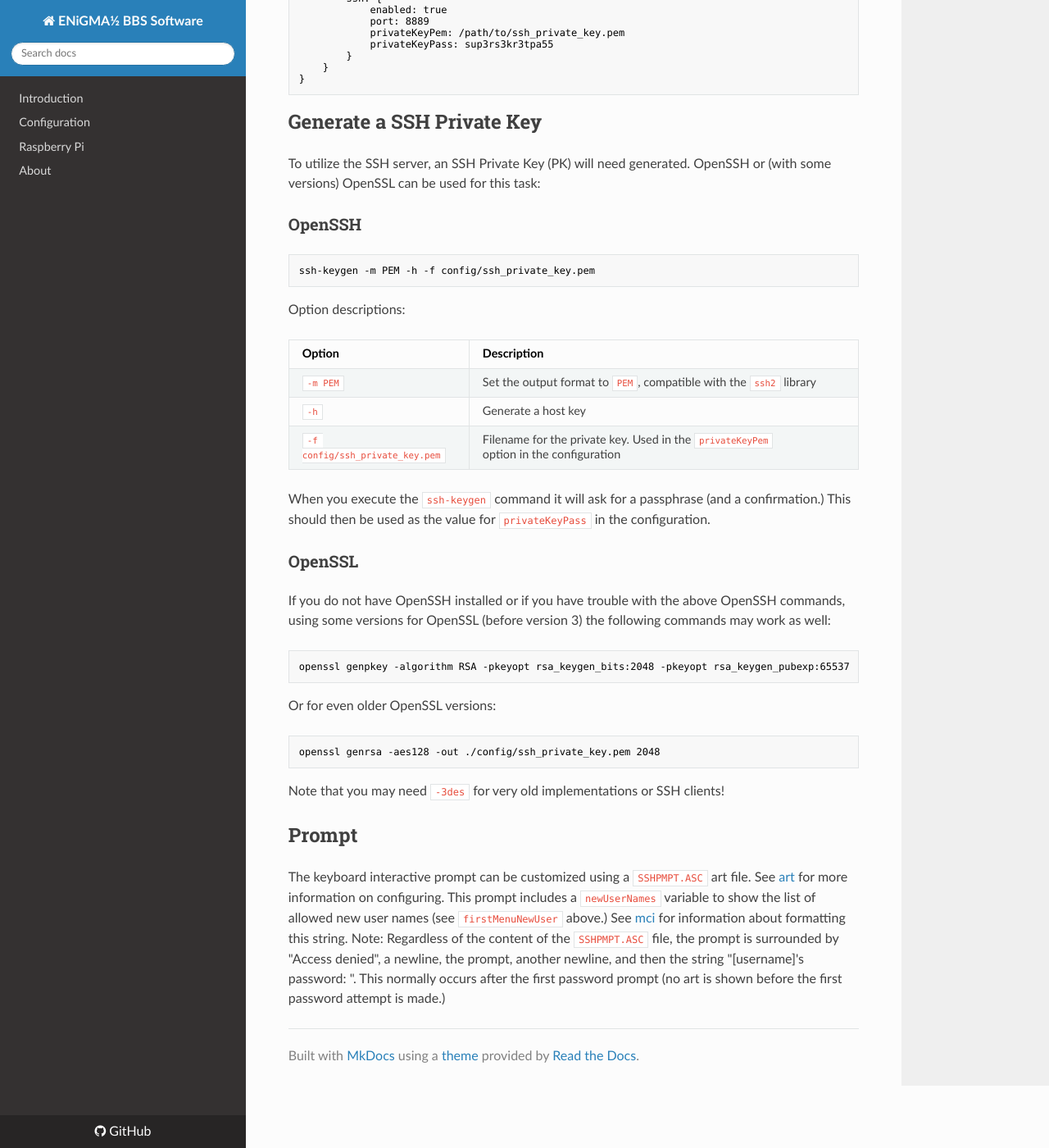
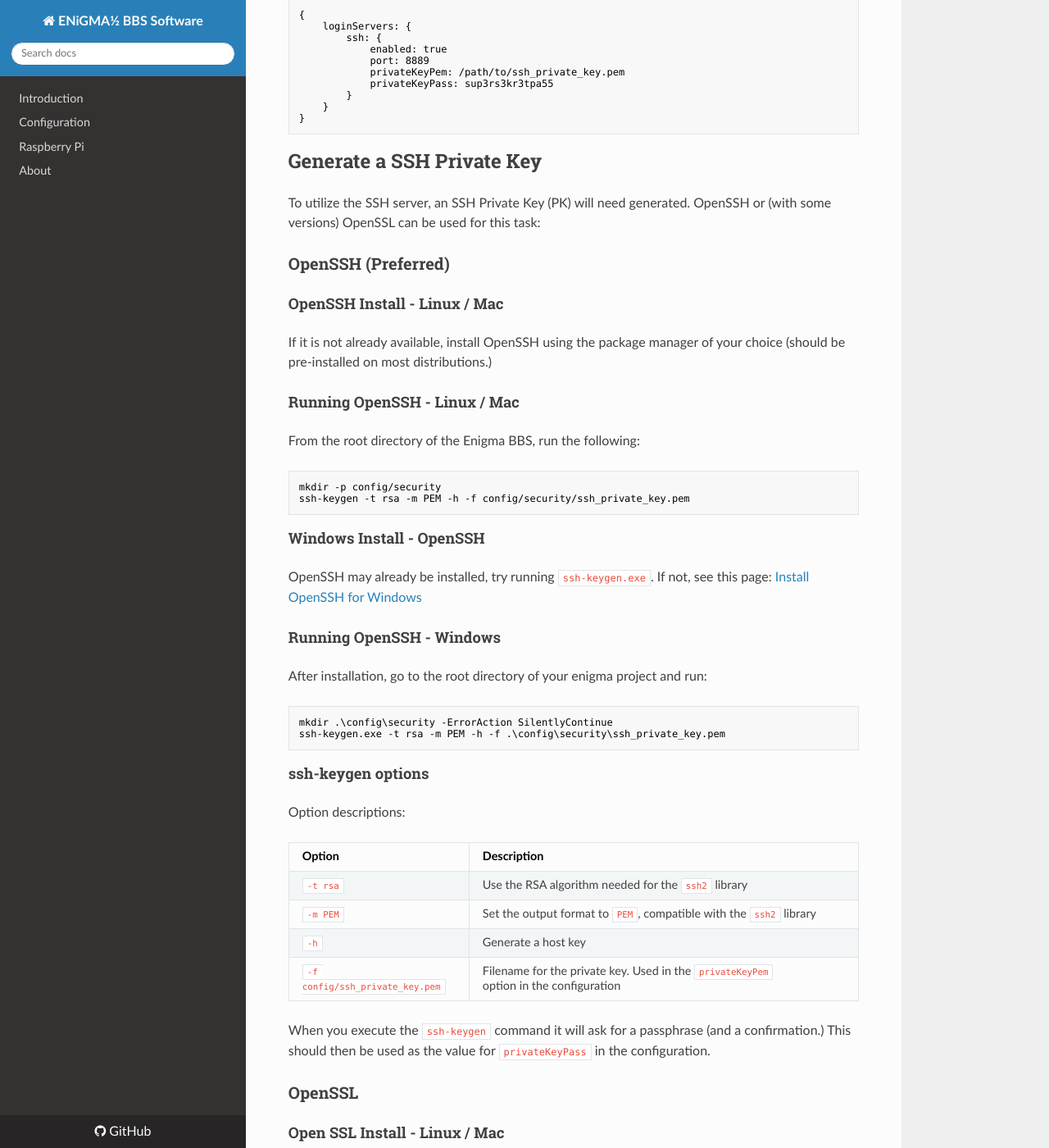
Before and after one commit to NuSkooler/enigma-bbs, an MkDocs documentation site: the page built from docs/_docs/servers/loginservers/ssh.md, in a window 1280 px wide and 1400 px high, scrolled down 856 px. Shown: the whole window at 82% size. Built offline with MkDocs 1.6.1, drawn with Linux system fonts in a browser that asks for light colours; nearby versions of some CDN libraries; old or Windows-style settings are respelled for this version of MkDocs; some of the changed text lies outside the part shown.

Commit message:
Updated the SSH version, config, and documentation

````diff
--- a/docs/_config.yml
+++ b/docs/_config.yml
@@ -131,3 +131,4 @@ collections:
       - admin/oputil.md
       - admin/updating.md
       - troubleshooting/monitoring-logs.md
+      - troubleshooting/ssh-troubleshooting.md
--- a/docs/_docs/servers/loginservers/ssh.md
+++ b/docs/_docs/servers/loginservers/ssh.md
@@ -3,9 +3,13 @@ layout: page
 title: SSH Server
 ---
 ## SSH Login Server
+
 The ENiGMA½ SSH *login server* allows secure user logins over SSH (ssh://).
 
+*Note:* If you run into any troubles during SSH setup, please see [Troubleshooting SSH](../../troubleshooting/ssh-troubleshooting.md)
+
 ## Configuration
+
 Entries available under `config.loginServers.ssh`:
 
 | Item | Required | Description |
@@ -20,9 +24,7 @@ Entries available under `config.loginServers.ssh`:
 | `algorithms` | :-1: | Configuration block for SSH algorithms. Includes keys of `kex`, `cipher`, `hmac`, and `compress`. See the algorithms section in the [ssh2-streams](https://github.com/mscdex/ssh2-streams#ssh2stream-methods) documentation for details. For defaults set by ENiGMA½, see `core/config_default.js`.
 | `traceConnections` | :-1: | Set to `true` to enable full trace-level information on SSH connections.
 
-
 * *IMPORTANT* With the `privateKeyPass` option set, make sure that you verify that the config file is not readable by other users!
-
 
 ### Example Configuration
 
@@ -40,42 +42,93 @@ Entries available under `config.loginServers.ssh`:
 ```
 
 ## Generate a SSH Private Key
+
 To utilize the SSH server, an SSH Private Key (PK) will need generated. OpenSSH or (with some versions) OpenSSL can be used for this task:
 
-### OpenSSH
+### OpenSSH (Preferred)
 
-```bash
-ssh-keygen -m PEM -h -f config/ssh_private_key.pem
+#### OpenSSH Install - Linux / Mac
+
+If it is not already available, install OpenSSH using the package manager of your choice (should be pre-installed on most distributions.)
+
+#### Running OpenSSH - Linux / Mac
+
+From the root directory of the Enigma BBS, run the following:
+
+```shell
+mkdir -p config/security
+ssh-keygen -t rsa -m PEM -h -f config/security/ssh_private_key.pem
 ```
+
+#### Windows Install - OpenSSH
+
+OpenSSH may already be installed, try running `ssh-keygen.exe`. If not, see this page: [Install OpenSSH for Windows](https://learn.microsoft.com/en-us/windows-server/administration/openssh/openssh_install_firstuse?tabs=gui)
+
+#### Running OpenSSH - Windows
+
+After installation, go to the root directory of your enigma project and run:
+
+```powershell
+mkdir .\config\security -ErrorAction SilentlyContinue
+ssh-keygen.exe -t rsa -m PEM -h -f .\config\security\ssh_private_key.pem
+```
+
+#### ssh-keygen options
 
 Option descriptions:
 
 | Option | Description |
 |------|-------------|
+| `-t rsa` | Use the RSA algorithm needed for the `ssh2` library |
 | `-m PEM` | Set the output format to `PEM`, compatible with the `ssh2` library |
 | `-h` | Generate a host key |
 | `-f config/ssh_private_key.pem` | Filename for the private key. Used in the `privateKeyPem` option in the configuration |
 
 When you execute the `ssh-keygen` command it will ask for a passphrase (and a confirmation.) This should then be used as the value for `privateKeyPass` in the configuration.
 
-
 ### OpenSSL
 
-If you do not have OpenSSH installed or if you have trouble with the above OpenSSH commands, using some versions for OpenSSL (before version 3) the following commands may work as well:
+#### Open SSL Install - Linux / Mac
 
+If not already installed, install via the `openssl` package on most package managers.
 
-```bash
-openssl genpkey -algorithm RSA -pkeyopt rsa_keygen_bits:2048 -pkeyopt rsa_keygen_pubexp:65537 | openssl rsa -out ./config/ssh_private_key.pem -aes128
+#### Open SSL Install - Windows
+
+```powershell
+winget install -e --id ShiningLight.OpenSSL
 ```
 
-Or for even older OpenSSL versions:
+#### Running OpenSSL
 
-```bash
+*Note:* Using `ssh-keygen` from OpenSSL is recommended where possible. If you have trouble with the above OpenSSH commands, using some versions for OpenSSL (before version 3) the following commands may work as well:
+
+#### Running OpenSSL - Linux / Mac
+
+Run the following from the root directory of Enigma
+
+```shell
+mkdir -p config/security
+openssl genpkey -algorithm RSA -pkeyopt rsa_keygen_bits:2048 -pkeyopt rsa_keygen_pubexp:65537 | openssl rsa -out ./config/security/ssh_private_key.pem -aes128
+```
+
+#### Running OpenSSL - Windows
+
+Run the following from the root directory of Enigma (note: you may need to specify the full path to openssl.exe if it isn't in your system path, on my system it was `C:\Program Files\OpenSSL-Win64\bin\openssl.exe`):
+
+```powershell
+mkdir .\config\security -ErrorAction SilentlyContinue
+openssl.exe genpkey -algorithm RSA -pkeyopt rsa_keygen_bits:2048 -pkeyopt rsa_keygen_pubexp:65537 | openssl.exe rsa -out ./config/security/ssh_private_key.pem -aes128
+```
+
+#### Running Older OpenSSL
+
+For older OpenSSL versions, the following command has been known to work:
+
+```shell
 openssl genrsa -aes128 -out ./config/ssh_private_key.pem 2048
 ```
 
-Note that you may need `-3des` for very old implementations or SSH clients!
-
+*Note:* that you may need `-3des` for very old implementations or SSH clients!
 
 ## Prompt
 
--- a/package.json
+++ b/package.json
@@ -59,7 +59,7 @@
         "sanitize-filename": "^1.6.3",
         "sqlite3": "5.1.6",
         "sqlite3-trans": "1.3.0",
-        "ssh2": "1.11.0",
+        "ssh2": "1.14.0",
         "systeminformation": "5.21.7",
         "telnet-socket": "0.2.4",
         "temptmp": "^1.1.0",
````
Also changed, not shown: UPGRADE.md (+4 -0 lines), docs/_docs/troubleshooting/ssh-troubleshooting.md (added, +41 -0 lines), 4 other files.
